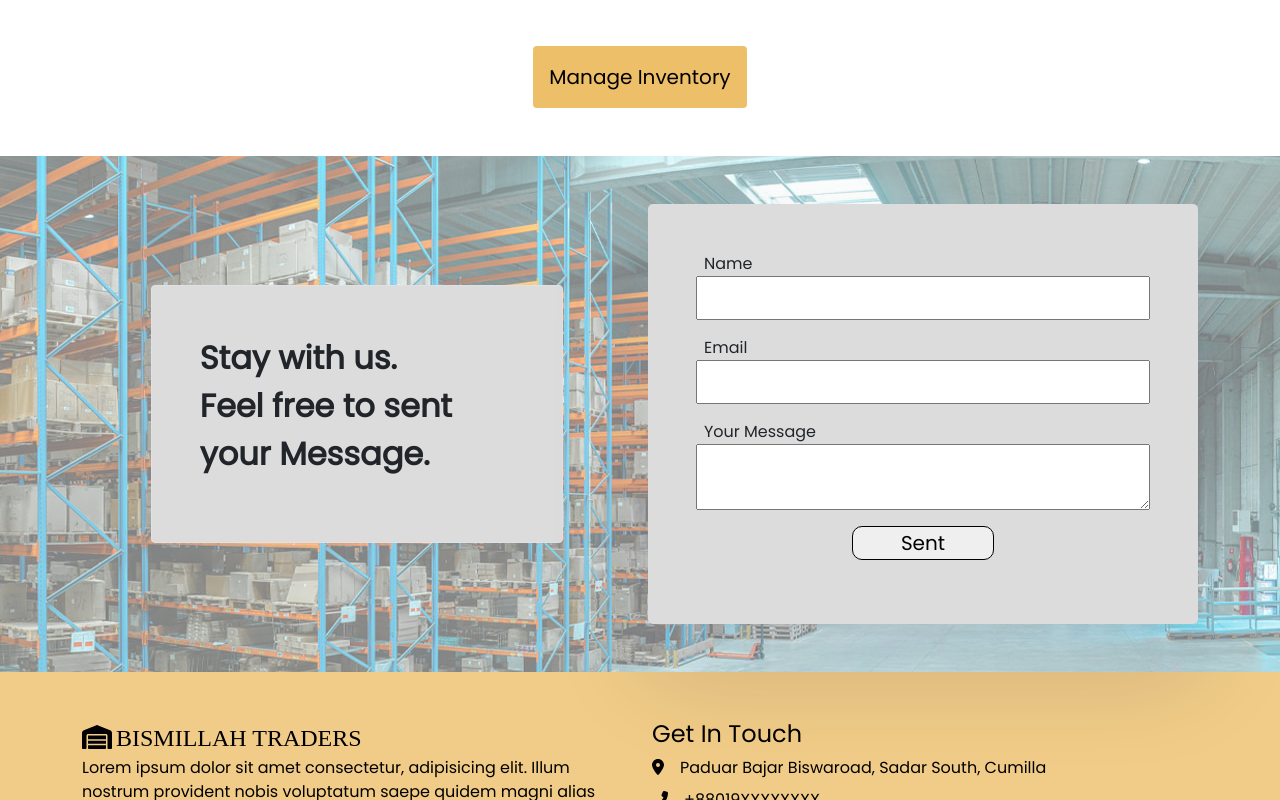
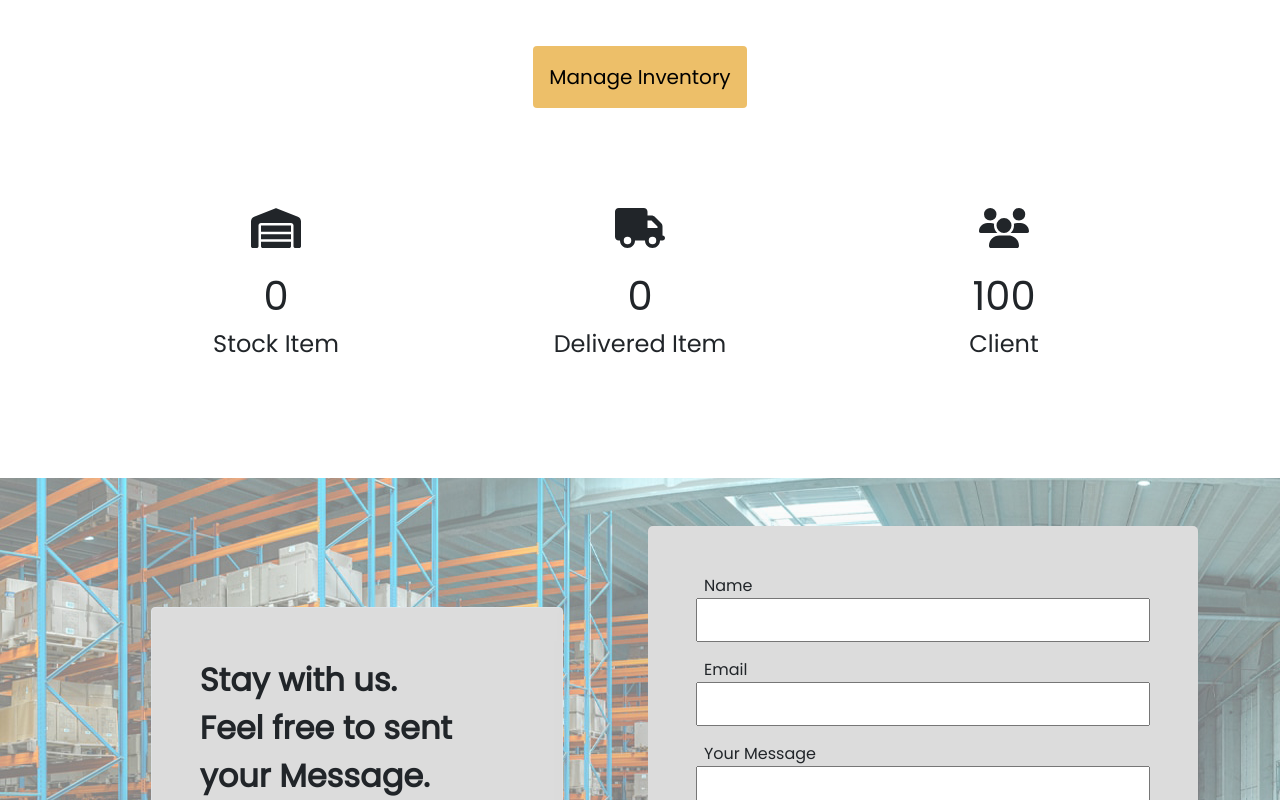
Before and after one commit to muh-arifulislam/warehouse-management-client, a React (Create React App) app: page / in a window 1280 px wide. Shown: the part 985-1785 px from the top of the page. Built offline with nearby package versions, Linux system fonts and the light colour scheme; no server answers; a web font is replaced by a local one.

Commit message:
ui updating

```diff
--- a/package.json
+++ b/package.json
@@ -14,6 +14,7 @@
     "firebase": "^9.7.0",
     "react": "^18.1.0",
     "react-bootstrap": "^2.3.1",
+    "react-countup": "^6.2.0",
     "react-dom": "^18.1.0",
     "react-firebase-hooks": "^5.0.3",
     "react-hook-form": "^7.30.0",
--- a/src/pages/Home/Home.js
+++ b/src/pages/Home/Home.js
@@ -3,6 +3,7 @@ import { Link } from 'react-router-dom';
 import MyCarousel from '../MyCarousel/MyCarousel';
 import Items from '../Shared/Items/Items';
 import SentEmail from './SentEmail/SentEmail';
+import ServiceCount from './ServiceCount/ServiceCount';
 
 const Home = () => {
     return (
@@ -16,6 +17,7 @@ const Home = () => {
                     </button>
                 </Link>
             </div>
+            <ServiceCount></ServiceCount>
             <SentEmail></SentEmail>
         </div>
     );
--- /dev/null
+++ b/src/pages/Home/ServiceCount/ServiceCount.css
@@ -0,0 +1,3 @@
+.service-count {
+    margin: 100px 0;
+}
--- /dev/null
+++ b/src/pages/Home/ServiceCount/ServiceCount.js
@@ -0,0 +1,58 @@
+import React, { useEffect, useState } from 'react';
+import CountUp from 'react-countup';
+import { FontAwesomeIcon } from '@fortawesome/react-fontawesome';
+import { faWarehouse, faCircleCheck, faUsers, faTruck } from '@fortawesome/free-solid-svg-icons';
+import './ServiceCount.css';
+const ServiceCount = () => {
+    const [stockItem, setStockItem] = useState(0);
+    const [deliveredItem, setDeliveredItem] = useState(0);
+    useEffect(() => {
+        fetch('http://localhost:5000/total-item')
+            .then(res => res.json())
+            .then(data => {
+                setStockItem(data.totalItem);
+                setDeliveredItem(data.totalSold);
+            })
+    }, []);
+    return (
+        <section className=' service-count'>
+            <div className='container row mx-auto'>
+                <div className='col-lg-4'>
+                    <CountUp start={0} end={stockItem} decimal={4} delay={0} duration={2}>
+                        {({ countUpRef }) => (
+                            <div className='d-flex flex-column align-items-center'>
+                                <p><FontAwesomeIcon icon={faWarehouse} className='fs-1'></FontAwesomeIcon></p>
+                                <span className='fs-1' ref={countUpRef} />
+                                <p className='fs-4'>Stock Item</p>
+                            </div>
+                        )}
+                    </CountUp>
+                </div>
+                <div className='col-lg-4'>
+                    <CountUp start={0} end={deliveredItem} decimal={4} delay={0} duration={2}>
+                        {({ countUpRef }) => (
+                            <div className='d-flex flex-column align-items-center'>
+                                <p><FontAwesomeIcon icon={faTruck} className='fs-1'></FontAwesomeIcon></p>
+                                <span className='fs-1' ref={countUpRef} />
+                                <p className='fs-4'>Delivered Item</p>
+                            </div>
+                        )}
+                    </CountUp>
+                </div>
+                <div className='col-lg-4'>
+                    <CountUp start={0} end={100} decimal={4} delay={0} duration={2}>
+                        {({ countUpRef }) => (
+                            <div className='d-flex flex-column align-items-center'>
+                                <p><FontAwesomeIcon icon={faUsers} className='fs-1'></FontAwesomeIcon></p>
+                                <span className='fs-1' ref={countUpRef} />
+                                <p className='fs-4'>Client</p>
+                            </div>
+                        )}
+                    </CountUp>
+                </div>
+            </div>
+        </section>
+    );
+};
+
+export default ServiceCount;
```
Also changed, not shown: 2 other files (tests, documents, lock files or other folders).
